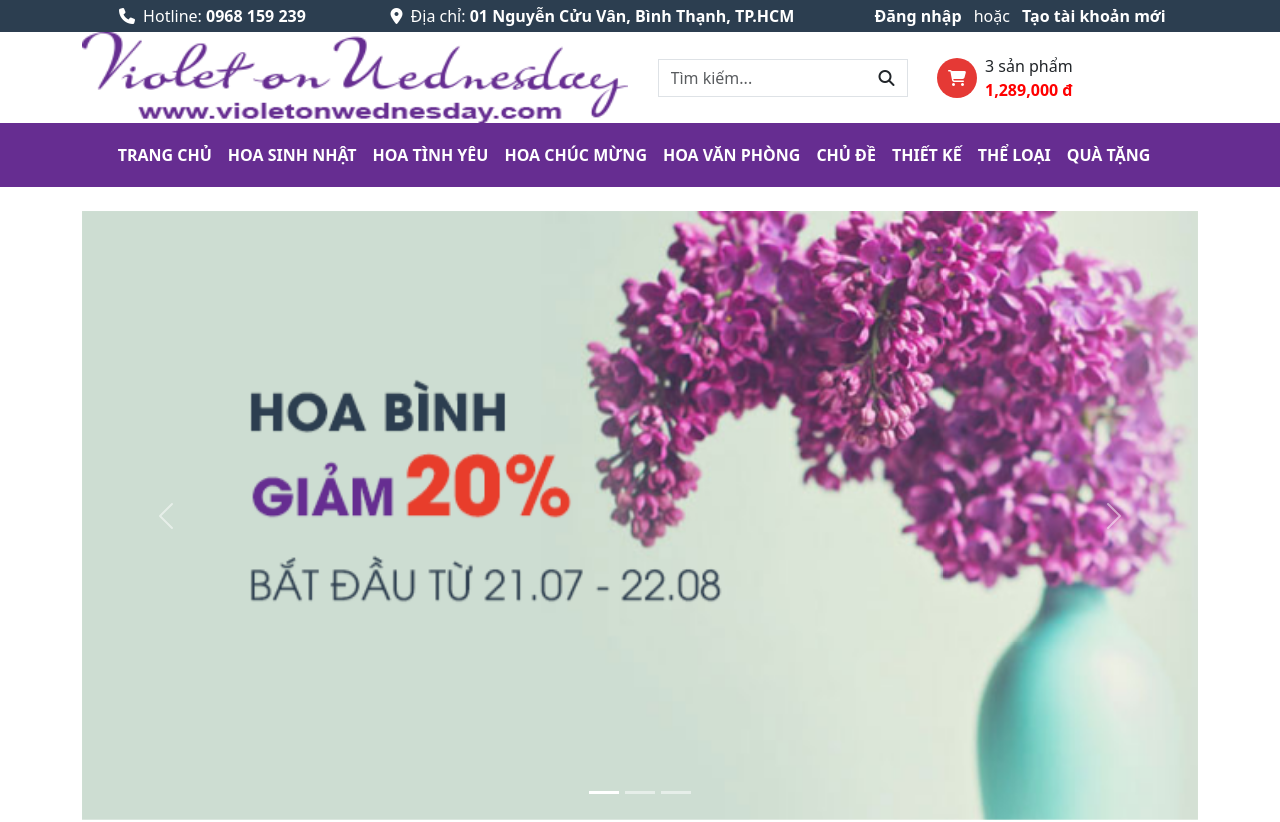
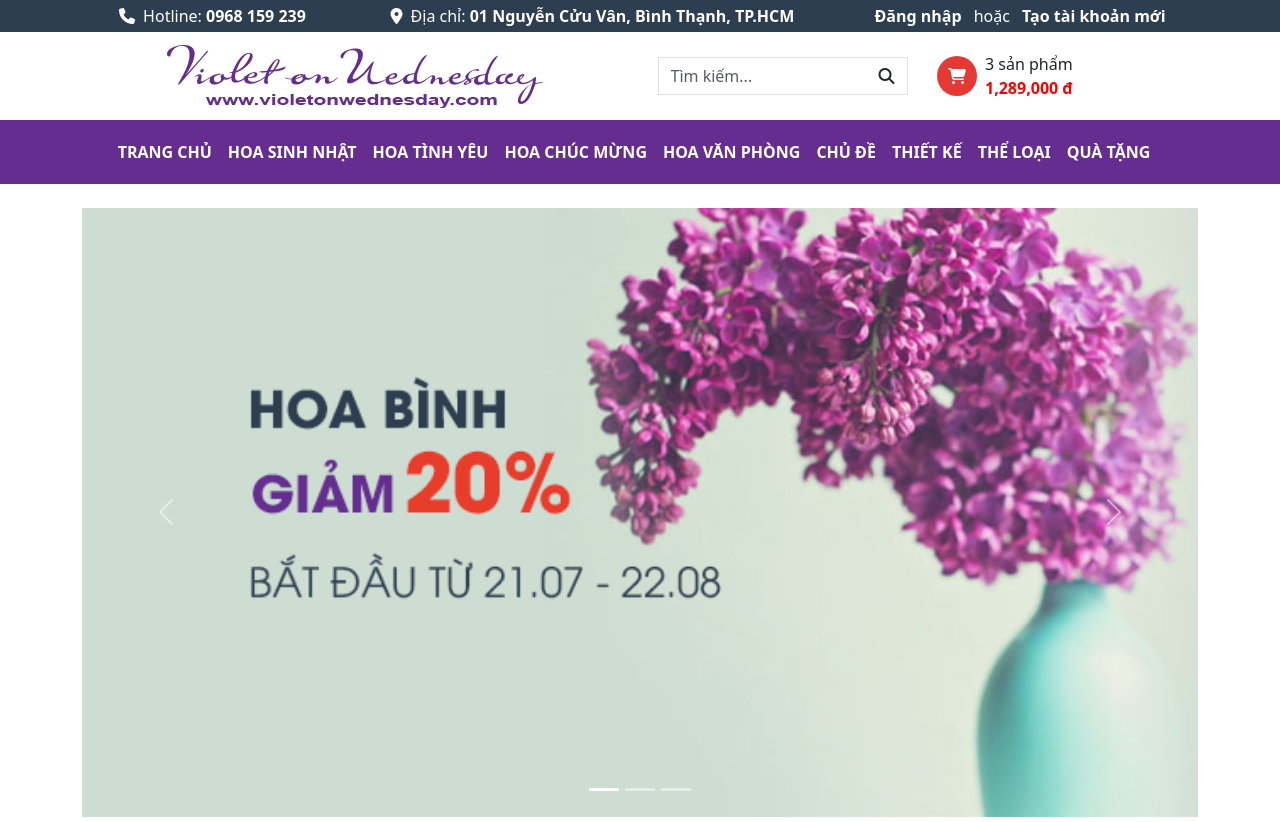
Before and after one commit to binh992/Web, a plain HTML site: page index.html in a window 1280 px wide. Shown: the top 822 px of the page. Drawn offline with nearby package versions, Linux system fonts and the light colour scheme.

Commit message:
Update index.html

```diff
--- a/index.html
+++ b/index.html
@@ -37,7 +37,7 @@
             <div class="container">
                 <div class="row align-items-center">
                     <div class="col-md-6 text-center mt-md-0 mt-4">
-                        <a href="#"><img src="Images/Logo-1.png" class="w-100"></a>
+                        <a href="#"><img src="Images/Logo-1.png"></a>
                     </div>
                     <div class="col-md-3 text-center">
                         <div class="search-box">
```
